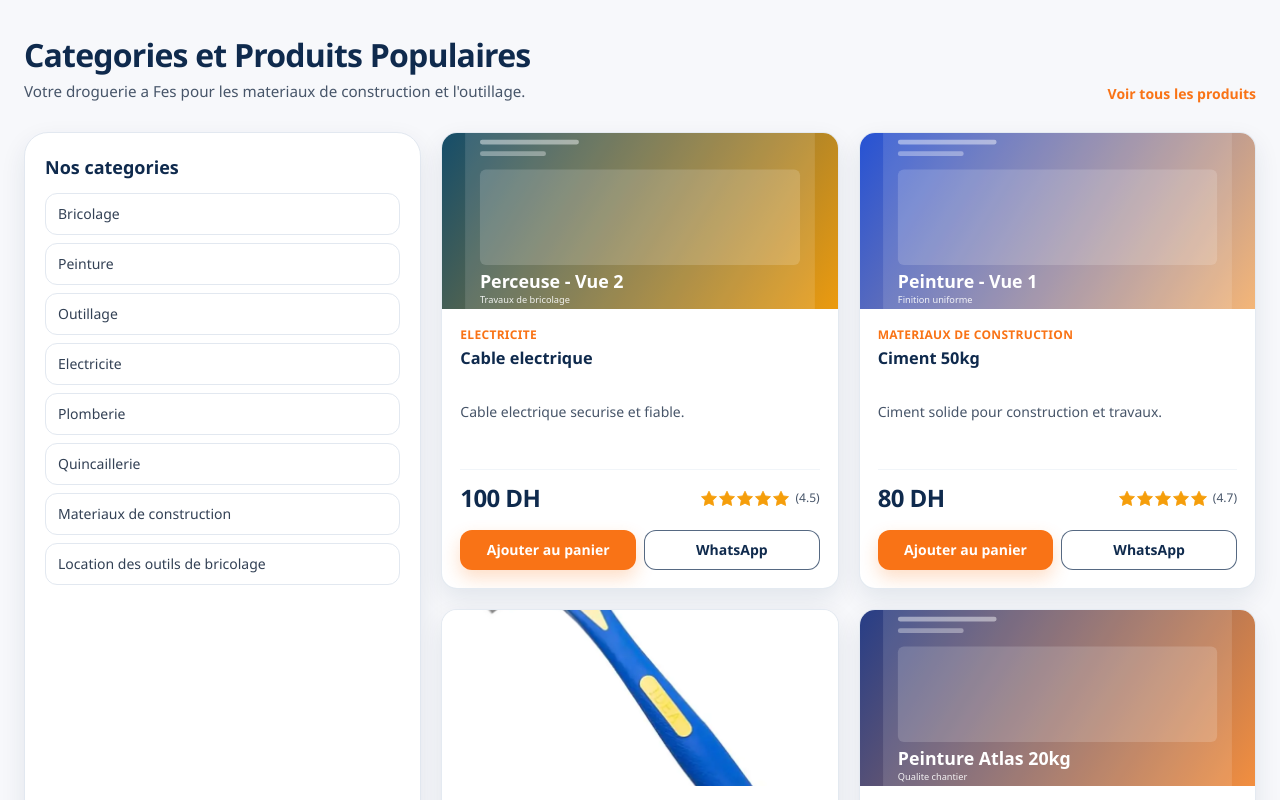
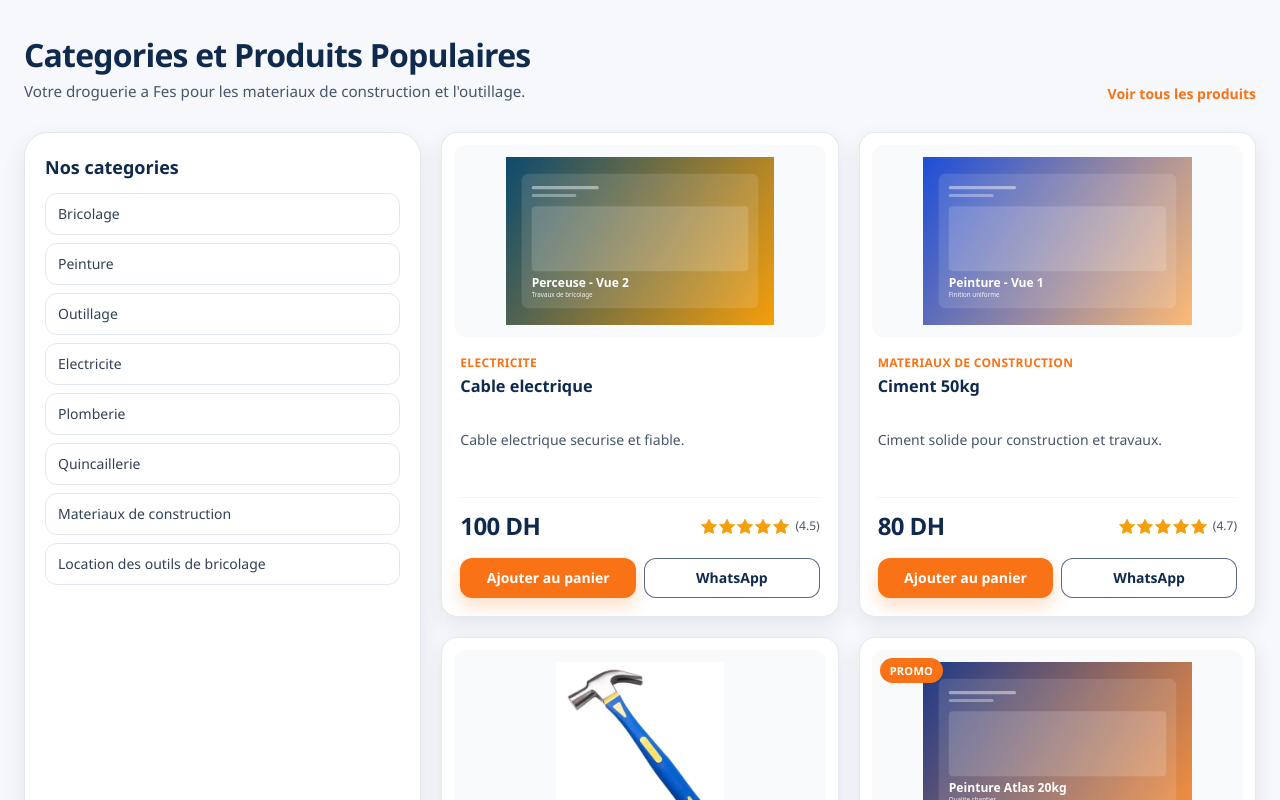
Before and after one commit to loulidi-youssef/3fj-droguerie, a Next.js app: page / in a window 1280 px wide. Shown: the part 880-1680 px from the top of the page. Built offline with nearby package versions, Linux system fonts and the light colour scheme; no server answers; the database is empty.

Commit message:
update site

```diff
--- a/components/product-card.tsx
+++ b/components/product-card.tsx
@@ -19,6 +19,16 @@ export const ProductCard = ({ product }: ProductCardProps) => {
   const { addItem } = useCart();
   const { showToast } = useToast();
   const [isAdding, setIsAdding] = useState(false);
+  const badgeLabel = product.badgeLabel?.trim()
+    ? product.badgeLabel.trim()
+    : product.isPromo
+      ? "Promo"
+      : product.isNew
+        ? "Nouveau"
+        : "";
+  const hasBadge = badgeLabel.length > 0;
+  const isPromoBadge =
+    product.isPromo || badgeLabel.toLowerCase().includes("promo");
 
   const handleAddToCart = () => {
     addItem(product.id, 1);
@@ -28,15 +38,28 @@ export const ProductCard = ({ product }: ProductCardProps) => {
   };
 
   return (
-    <article className="group flex h-full flex-col overflow-hidden rounded-2xl border border-slate-200/90 bg-white shadow-card transition duration-300 hover:-translate-y-0.5 hover:shadow-[0_14px_28px_rgba(15,42,77,0.14)]">
-      <Link href={`/produits/${product.slug}`}>
-        <Image
-          src={product.images[0]}
-          alt={product.name}
-          width={600}
-          height={380}
-          className="h-40 w-full object-cover transition duration-300 group-hover:scale-[1.02] sm:h-44"
-        />
+    <article className="group flex h-full flex-col overflow-hidden rounded-2xl border border-slate-200/90 bg-white shadow-[0_8px_22px_rgba(15,42,77,0.09)] transition-all duration-300 ease-out hover:-translate-y-0.5 hover:shadow-[0_14px_30px_rgba(15,42,77,0.14)]">
+      <Link href={`/produits/${product.slug}`} className="block p-3 pb-0">
+        <div className="relative flex h-44 w-full items-center justify-center overflow-hidden rounded-xl bg-gray-50 sm:h-48">
+          {hasBadge ? (
+            <span
+              className={`pointer-events-none absolute left-2 top-2 z-10 inline-flex rounded-full px-2.5 py-1 text-[11px] font-semibold uppercase tracking-wide ${
+                isPromoBadge
+                  ? "bg-brand-orange text-white"
+                  : "bg-brand-blue/90 text-white"
+              }`}
+            >
+              {badgeLabel}
+            </span>
+          ) : null}
+          <Image
+            src={product.images[0]}
+            alt={product.name}
+            fill
+            sizes="(max-width: 640px) 100vw, (max-width: 1024px) 50vw, 25vw"
+            className="object-contain p-3 transition-transform duration-500 ease-out group-hover:scale-[1.035]"
+          />
+        </div>
       </Link>
 
       <div className="flex flex-1 flex-col p-4 sm:p-[18px]">
--- a/data/products.ts
+++ b/data/products.ts
@@ -16,6 +16,8 @@ export const products: Product[] = [
     description:
       "Peinture Atlas de haute qualite avec excellente couvrance et bonne durabilite.",
     rating: 4.8,
+    isPromo: true,
+    badgeLabel: "Promo",
     images: [
       "/images/products/peinture-atlas.svg",
       "/images/products/peinture-atlas-detail-1.svg",
@@ -54,6 +56,8 @@ export const products: Product[] = [
     shortDescription: "Perceuse puissante pour tous travaux.",
     description: "Perceuse performante ideale pour percage dans differents materiaux.",
     rating: 4.6,
+    isNew: true,
+    badgeLabel: "Nouveau",
     images: [
       "/images/products/perceuse-bosch.jpg",
       "/images/products/perceuse-electrique.svg",
--- a/types/index.ts
+++ b/types/index.ts
@@ -15,6 +15,9 @@ export type Product = {
   rating: number;
   images: string[];
   createdAt?: string;
+  badgeLabel?: string;
+  isPromo?: boolean;
+  isNew?: boolean;
 };
 
 export type BlogPost = {
```
Also changed, not shown: 1 other file (tests, documents, lock files or other folders).
